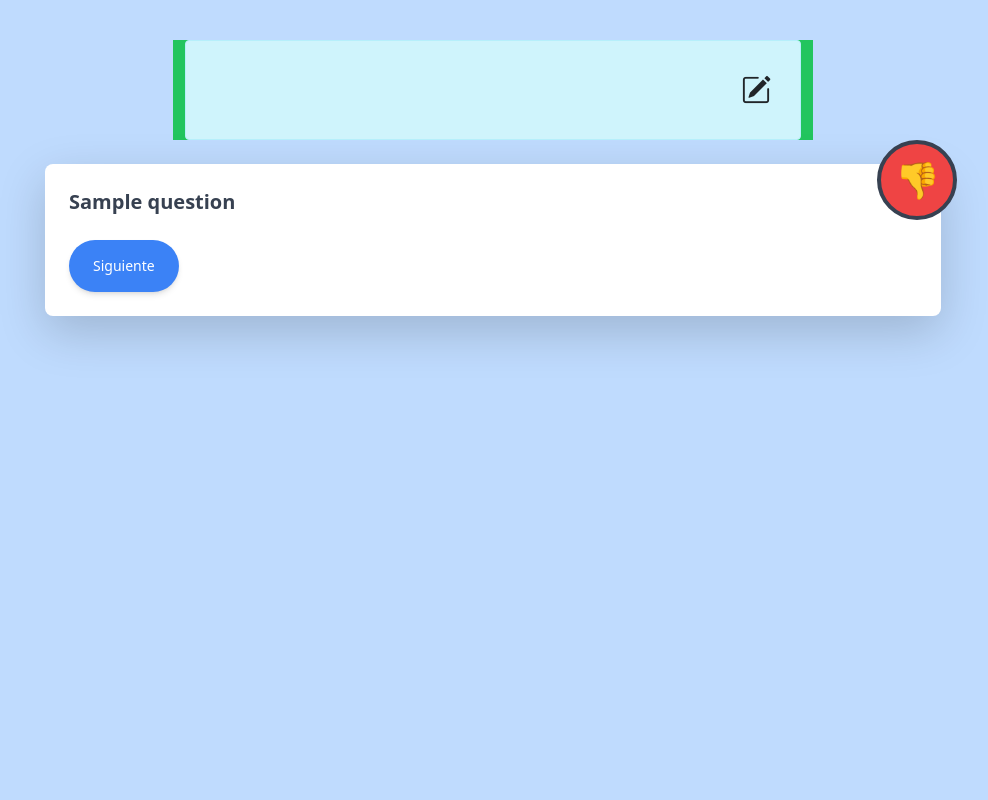
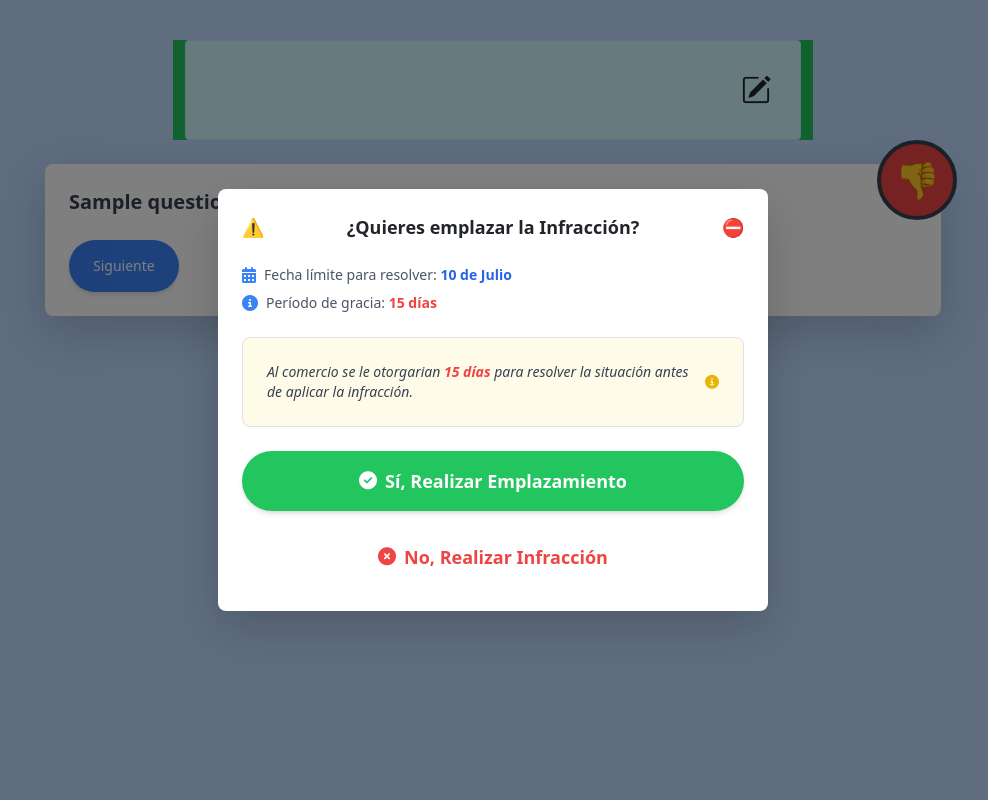
Before and after one commit to e7ica/noa2ica, a Symfony app: template templates/inspection/step5.html.twig in a window 1280 px wide. Shown: the whole page, without its empty margins (147-1135 px from the left). Run offline with Twig, Linux system fonts and the light colour scheme; the template is opened without the code that fills it: most values are stand-ins (such as "Sample title", 1, 10 or a date in 2020); some libraries are stand-ins or nearby versions.

Commit message:
[ ] Modal de Inspeccion - Confirmacion de Emplazamiento [ ] Modal de Inspeccion - Confirmacion de Sansion

```diff
--- a/backlog.txt
+++ b/backlog.txt
@@ -15,3 +15,8 @@
 ### Fisca SDK Api Client ###
 [x] Setup SDK v0.1 - Definicion y Schema
 [x] Setup SDK v0.1 - Domain, Parser and Serializers
+
+
+### 06 de Agosto 2024 ###
+[ ] Modal de Inspeccion - Confirmacion de Emplazamiento
+[ ] Modal de Inspeccion - Confirmacion de Sansion
--- a/templates/inspection/partials/_summons_modal.html.twig
+++ b/templates/inspection/partials/_summons_modal.html.twig
@@ -1,5 +1,5 @@
 <!-- Modal para realizar emplazamiento -->
-<div id="emplazamientoModal" class="fixed hidden inset-0 z-50 flex items-center justify-center bg-black bg-opacity-50">
+<div id="emplazamientoModal" class="fixed inset-0 z-50 flex items-center justify-center bg-black bg-opacity-50">
     <div class="bg-white rounded-lg shadow-lg p-6 w-96 my-64 md:w-[550px] ">
         <h2 class="text-lg font-semibold mb-4 flex items-center justify-between">
             <span>⚠️</span>
```
